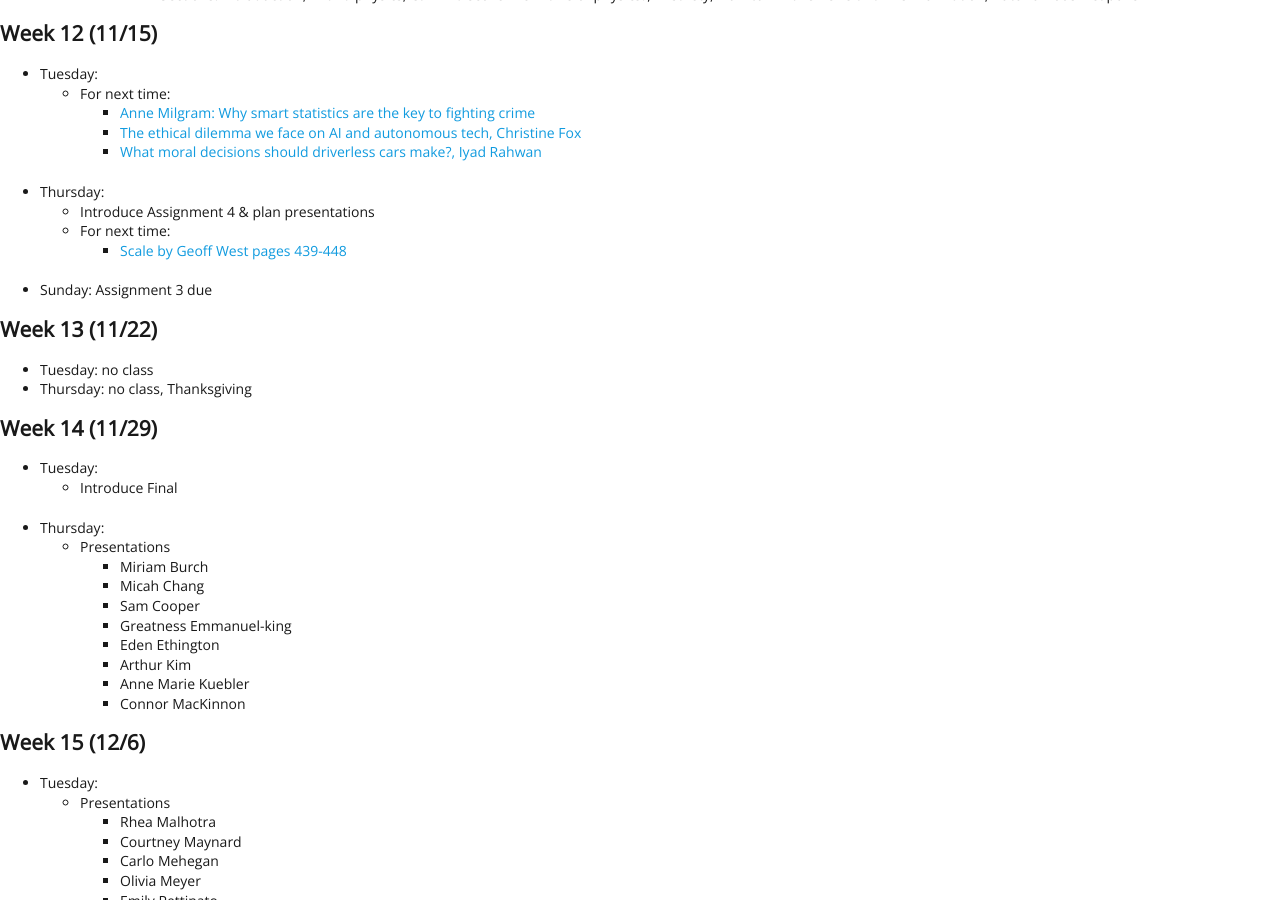
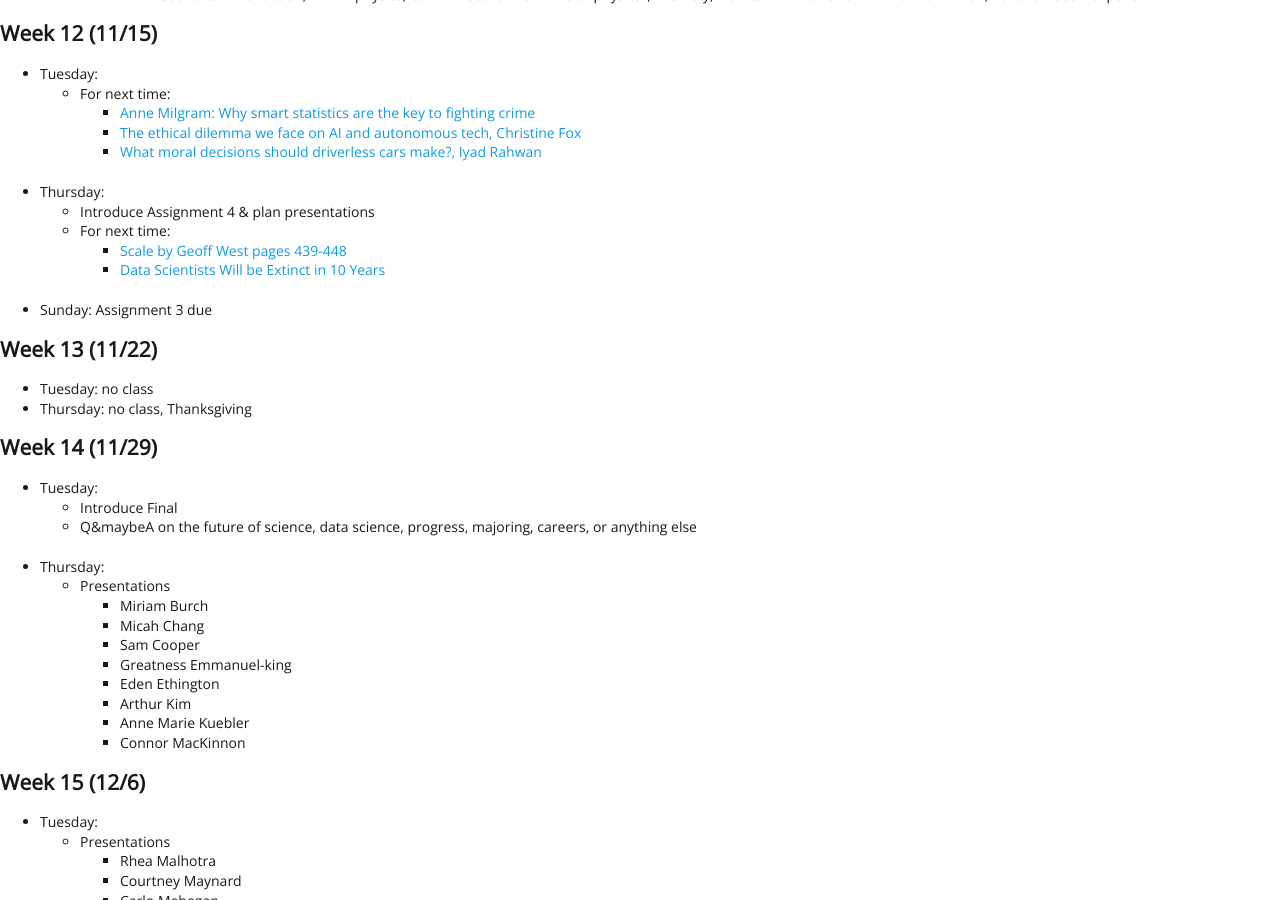
Before and after one commit to EMBrewer/dat150, a Jekyll site: the page built from _posts/2021-09-27-Schedule.md, in a window 1280 px wide and 900 px high, scrolled down 2439 px. Built offline with Jekyll 4.4.1, drawn with Linux system fonts in a browser that asks for light colours; our own code applies the rules of GitHub Pages for plain Markdown files.

Commit message:
Update 2021-09-27-Schedule.md

```diff
--- a/_posts/2021-09-27-Schedule.md
+++ b/_posts/2021-09-27-Schedule.md
@@ -110,6 +110,7 @@
 	- Introduce Assignment 4 & plan presentations
 	- For next time:
 		- [Scale by Geoff West pages 439-448](https://dsfall21.slack.com/files/U02DA5H2NGJ/F02EVA0KH8V/west_scale.pdf)
+		- [Data Scientists Will be Extinct in 10 Years](https://towardsdatascience.com/data-scientists-will-be-extinct-in-10-years-a6e5dd77162b)
 - Sunday: Assignment 3 due
 
 ## Week 13 (11/22)
@@ -119,6 +120,7 @@
 ## Week 14 (11/29)
 - Tuesday:
 	- Introduce Final
+	- Q&maybeA on the future of science, data science, progress, majoring, careers, or anything else
 - Thursday:
 	- Presentations
 		- Miriam Burch
```
